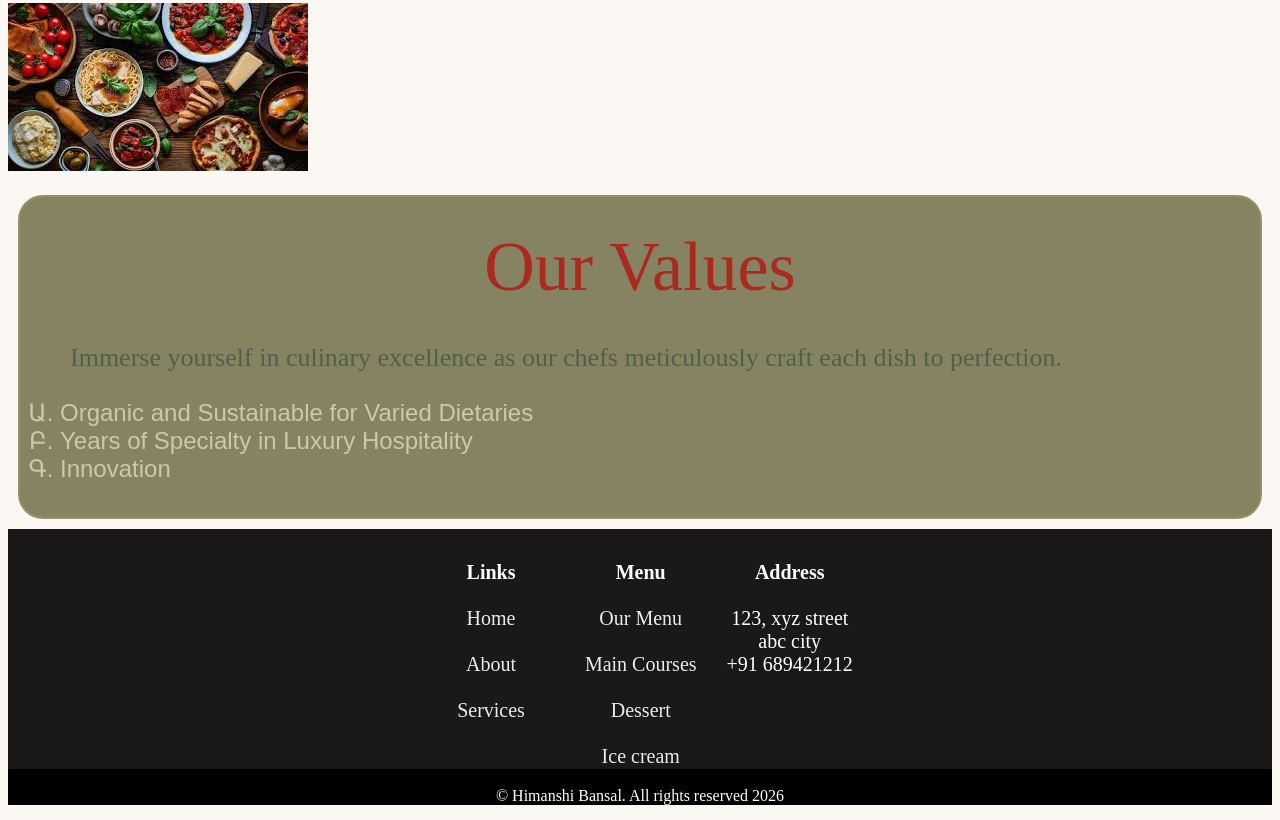
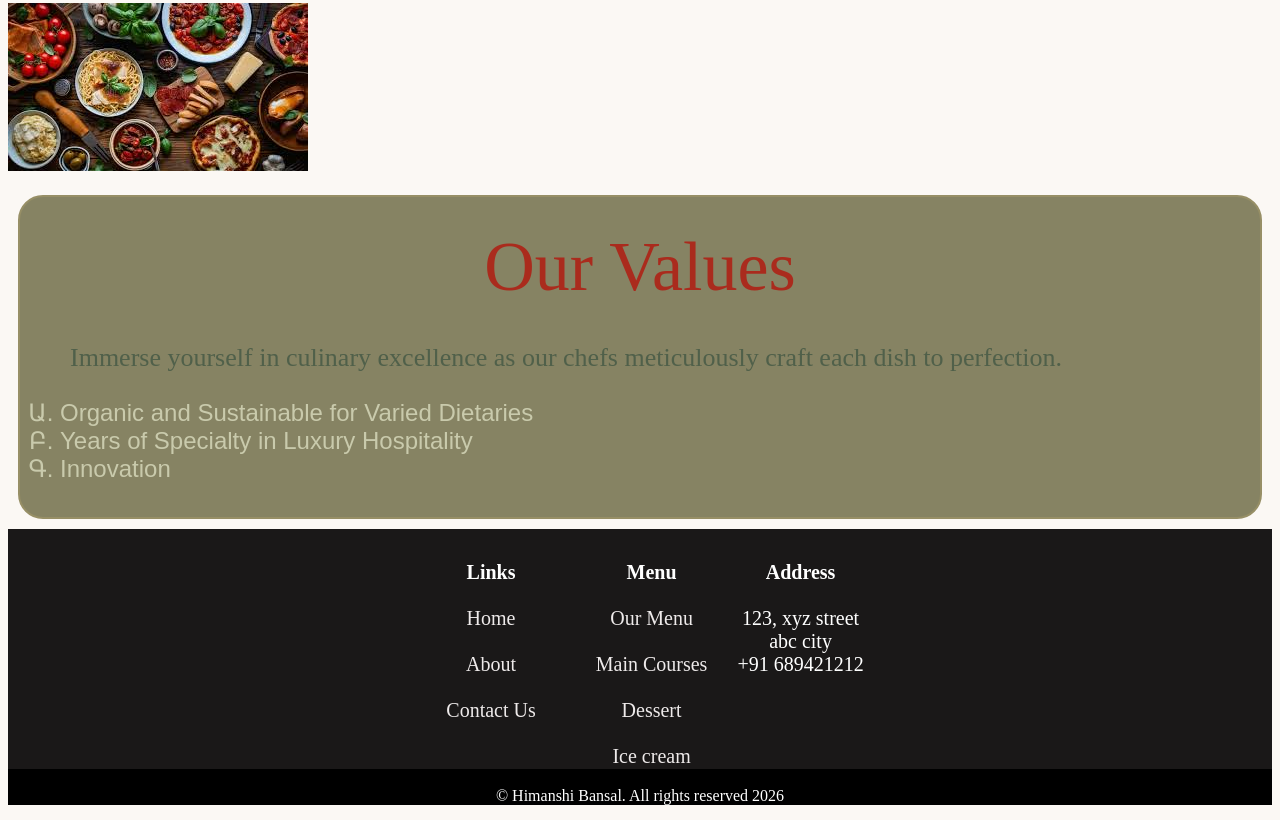
Before and after one commit to himanshi-bansal-dev/Restaurant-website, a plain HTML site: page index.html in a window 1280 px wide. Shown: the part 3145-3965 px from the top of the page. Drawn offline with Linux system fonts and the light colour scheme.

Commit message:
update contact us

```diff
--- a/index.html
+++ b/index.html
@@ -15,7 +15,7 @@
         <div class="navbar">
             <a href="home.html">Home</a>
             <a href="about.html">About</a>
-            <a href="coontact-us.html">Contact Us</a>
+            <a href="contact-us.html">Contact Us</a>
         </div>
 
         <div class="content">
@@ -93,7 +93,7 @@ flavors here
               <b>Links</b> <br> <br>
             <a href="home.html">Home</a> <br> <br>
             <a href="about.html">About</a> <br> <br>
-            <a href="services">Services</a>
+            <a href="contact-us.html">Contact Us</a>
          </div>
 
          <div id="Menu">
```
Also changed, not shown: about.html (+1 -1 lines), contact-us.html (added), coontact-us.html (deleted).
